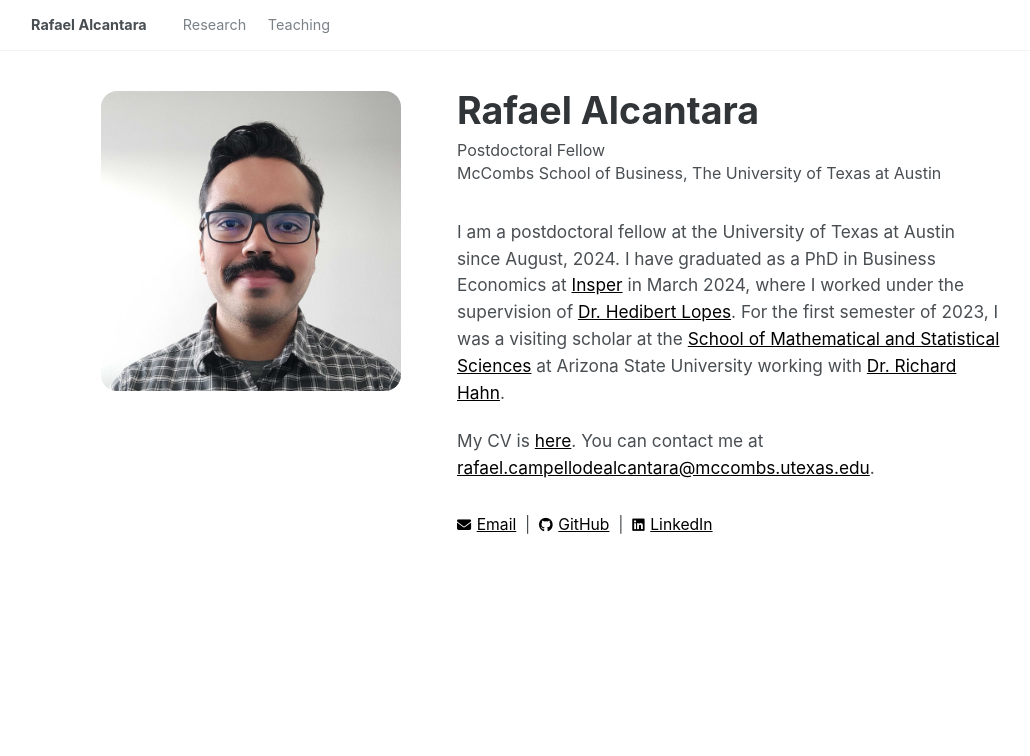
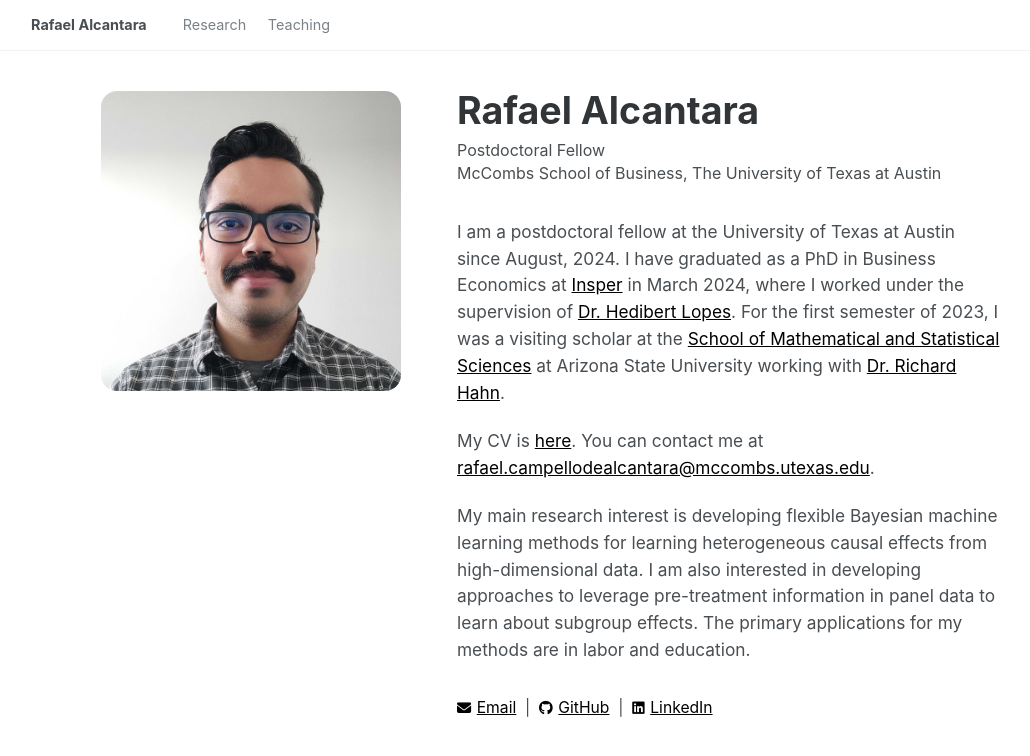
Before and after one commit to rafaelcalcantara/rafaelcalcantara.github.io, a Jekyll site: the page built from index.md, in a window 1280 px wide. Shown: the top 756 px of the page, without its empty margins (89-1119 px from the left). Built offline with Jekyll 4.4.1, drawn with Linux system fonts in a browser that asks for light colours.

Commit message:
Update index.md

```diff
--- a/index.md
+++ b/index.md
@@ -5,3 +5,5 @@ layout: home
 I am a postdoctoral fellow at the University of Texas at Austin since August, 2024. I have graduated as a PhD in Business Economics at [Insper](https://www.insper.edu.br/en/) in March 2024, where I worked under the supervision of [Dr. Hedibert Lopes](https://hedibert.org/). For the first semester of 2023, I was a visiting scholar at the [School of Mathematical and Statistical Sciences](https://math.asu.edu/) at Arizona State University working with [Dr. Richard Hahn](https://math.la.asu.edu/~prhahn/).
 
 My CV is [here](/docs/cv.pdf). You can contact me at [rafael.campellodealcantara@mccombs.utexas.edu](mailto:rafael.campellodealcantara@mccombs.utexas.edu).
+
+My main research interest is developing flexible Bayesian machine learning methods for learning heterogeneous causal effects from high-dimensional data. I am also interested in developing approaches to leverage pre-treatment information in panel data to learn about subgroup effects. The primary applications for my methods are in labor and education.
```
